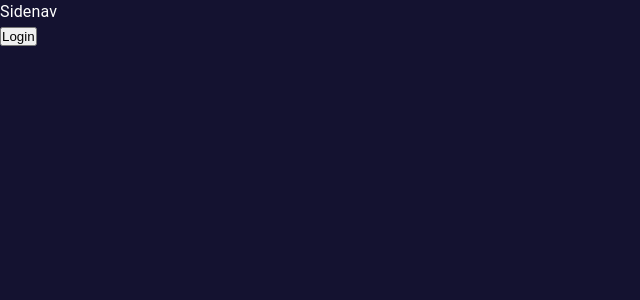
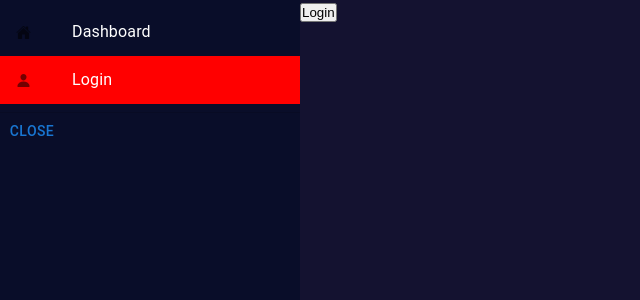
Before and after one commit to canokulmus/co-motors-dashboard, a React (Create React App) app: page /login in a window 1280 px wide. Shown: the top 300 px of the page, without its empty margins (0-640 px from the left). Built offline with nearby package versions, Linux system fonts and the light colour scheme.

Commit message:
basic sidenav

```diff
--- a/src/App.tsx
+++ b/src/App.tsx
@@ -7,9 +7,14 @@ import Sidenav from 'components/Sidenav';
 //layouts
 import Dashboard from 'layouts/dashboard';
 import Login from 'layouts/login';
+import { Box } from '@mui/material';
+
+//store
+// import { useSelector } from 'react-redux';
 
 function App() {
-  const { pathname } = useLocation();
+  const { pathname  } = useLocation();
+  // const sidenav = useSelector((state: any) => state.sidenav);
 
   useEffect(() => {
     document.documentElement.scrollTop = 0;
@@ -22,12 +27,17 @@ function App() {
   return (
     <>
       <CssBaseline />
+
+      <Box
+        display={'flex'}
+      >
         <Sidenav />
         <Switch>
           <Route path='/dashboard' component={Dashboard} />
           <Route path='/login' component={Login} />
           <Redirect from='*' to='/dashboard' />
         </Switch>
+      </Box>
     </>
   );
 }
--- a/src/assets/theme/base/colors.tsx
+++ b/src/assets/theme/base/colors.tsx
@@ -5,7 +5,7 @@ const colors = {
   },
 
   bodyBackground: '#141230',
-
+  darkerBackground: '#090d29',
   black: {
     light: '#141414',
     primary: '#000000',
--- a/src/components/Sidenav/index.tsx
+++ b/src/components/Sidenav/index.tsx
@@ -1,7 +1,81 @@
-import React from "react";
+import React from 'react';
+import Box from '@mui/material/Box';
+import List from '@mui/material/List';
+import Divider from '@mui/material/Divider';
+import ListItem from '@mui/material/ListItem';
+import ListItemButton from '@mui/material/ListItemButton';
+import ListItemIcon from '@mui/material/ListItemIcon';
+import ListItemText from '@mui/material/ListItemText';
+import { useSelector, useDispatch } from 'react-redux';
 
+import colors from 'assets/theme/base/colors';
+import { Button } from '@mui/material';
+import { toggleSidenav } from 'store/slices/sidenavSlice';
+import { routes } from 'routes';
+import { Link } from 'react-router-dom';
+import { useLocation } from 'react-router-dom';
 const Sidenav = () => {
-  return <div>Sidenav</div>;
-};
 
+  const dispatch = useDispatch();
+  const sidenav = useSelector((state: any) => state.sidenav);
+
+  const { pathname  } = useLocation();
+
+  const list = () => (
+    <Box
+      role="presentation"
+      sx={{ width: '100%'}}
+    >
+
+      <List>
+        {routes.map((route) => (
+          <Link to={route.route}
+            style = {{
+              textDecoration: 'none',
+              color: 'inherit',
+            }}
+            key = {route.key}
+          >
+            <ListItem
+              key={route.key}
+              disablePadding
+              sx = {{
+                backgroundColor:  pathname === route.route ? `red !important` : 'transparent',
+              }}
+            >
+              <ListItemButton>
+                <ListItemIcon>
+                  {route.icon}
+                </ListItemIcon>
+                <ListItemText primary={route.name} />
+              </ListItemButton>
+            </ListItem>
+          </Link>
+        ))}
+      </List>
+
+      <Divider />
+
+      <Button
+        onClick={() => dispatch(toggleSidenav(false))}
+      >
+        close
+      </Button>
+    </Box>
+  );
+
+  return (
+      <Box
+        sx={{
+          backgroundColor: `${colors.darkerBackground} !important`,
+          width: sidenav.width,
+          height: sidenav.height,
+          display: sidenav.open ? 'flex' : 'none',
+          transition: 'all 0.3s ease-in-out',
+        }}
+      >
+        {list()}
+      </Box>
+  );
+}
 export default Sidenav;
--- a/src/routes.tsx
+++ b/src/routes.tsx
@@ -1,15 +1,17 @@
 //layouts
-import Dashboard from "./layouts/dashboard";
+import Dashboard from "layouts/dashboard";
+import Login from "layouts/login";
 
 //icons
 import { IoHome } from "react-icons/io5";
+import { IoPerson } from "react-icons/io5";
 
 export interface IRoute {
-  name?: string;
-  key?: string;
-  route?: string;
-  icon?: JSX.Element;
-  component?: React.FC;
+  name: string;
+  key: string;
+  route: string;
+  icon: JSX.Element;
+  component: React.FC;
 }
 
 export const routes: IRoute[] = [
@@ -20,4 +22,11 @@ export const routes: IRoute[] = [
     icon: <IoHome size="15px" color="inherit" />,
     component: Dashboard,
   },
+  {
+    name: "Login",
+    key: "login",
+    route: "/login",
+    icon: <IoPerson size="15px" color="inherit" />,
+    component: Login,
+  },
 ];
--- a/src/store/index.tsx
+++ b/src/store/index.tsx
@@ -1,9 +1,16 @@
 import { configureStore } from "@reduxjs/toolkit";
 import { userReducer, setUser } from "store/slices/userSlice";
+import { sidenavReducer, toggleSidenav } from "store/slices/sidenavSlice";
+
 const store = configureStore({
   reducer: {
     user: userReducer,
+    sidenav: sidenavReducer,
   },
 });
 
-export { store, setUser };
+export {
+  store,
+  setUser,
+  toggleSidenav,
+};
--- /dev/null
+++ b/src/store/slices/sidenavSlice.tsx
@@ -0,0 +1,26 @@
+import { createSlice } from "@reduxjs/toolkit";
+
+interface SidenavState {
+    open: boolean;
+    width: number;
+    height: string;
+}
+
+const initialState: SidenavState = {
+  open: true,
+  width: 300,
+  height: '100vh',
+};
+
+const sidenavSlice = createSlice({
+  name: "sidenav",
+  initialState,
+  reducers: {
+    toggleSidenav: (state, action) => {
+        state.open = action.payload;
+    }
+  },
+});
+
+export const { toggleSidenav } = sidenavSlice.actions;
+export const sidenavReducer = sidenavSlice.reducer;
```
Also changed, not shown: .eslintrc.json, .prettierrc.json. Lines whose indentation alone changed are shown as unchanged.
